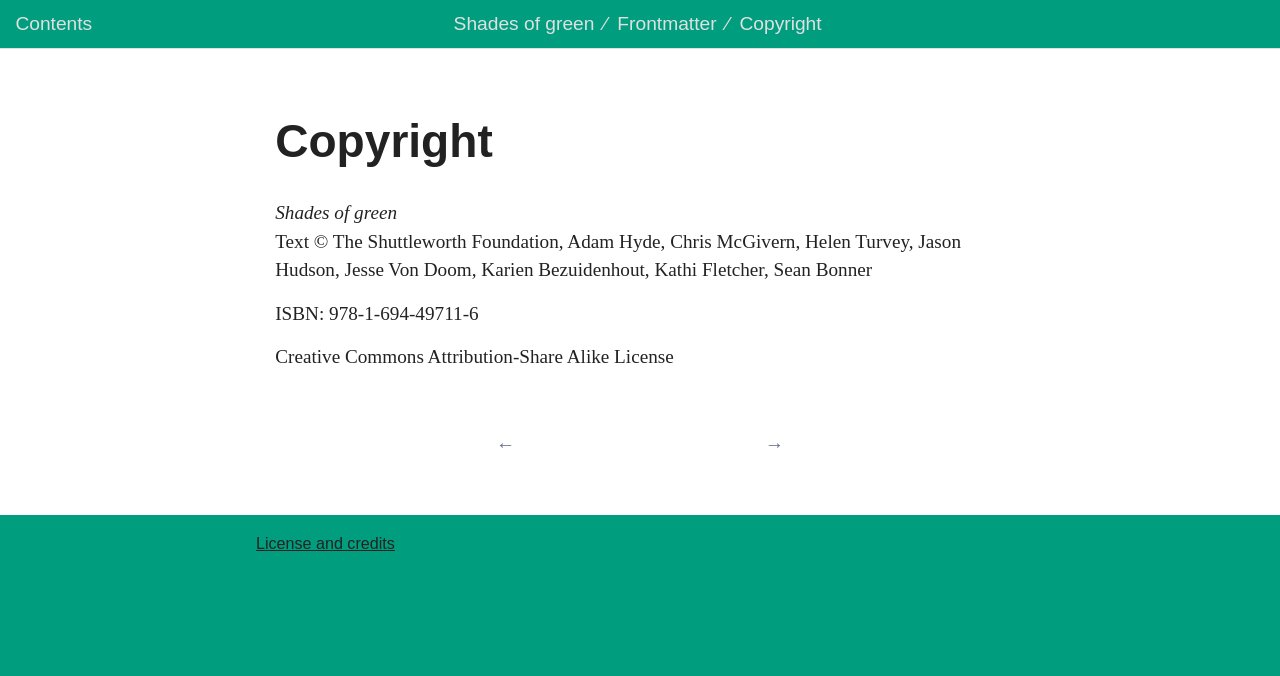
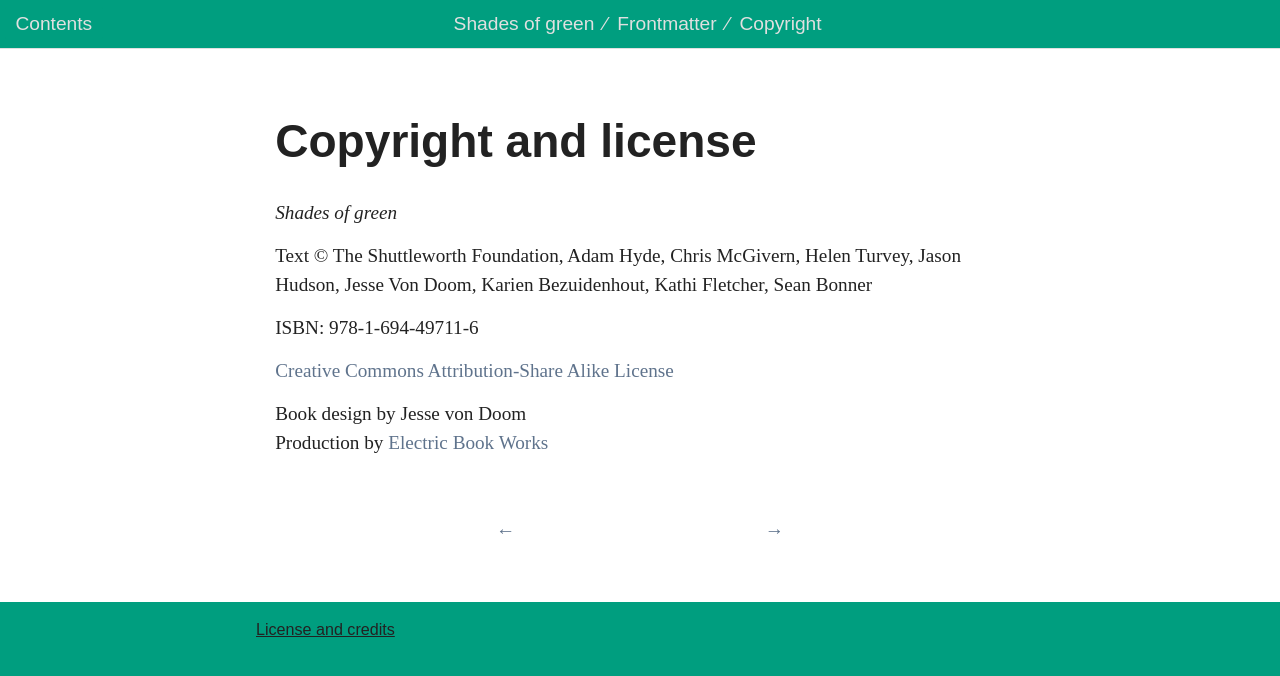
Before and after one commit to ShuttleworthFoundation/shuttleworth-foundation-shades-of-green, a Jekyll site: the page built from book/text/0-2-copyright.md, in a window 1280 px wide. Shown: the top 676 px of the page. Built offline with Jekyll 4.4.1, drawn with Linux system fonts in a browser that asks for light colours.

Commit message:
Add credits

```diff
--- a/book/text/0-2-copyright.md
+++ b/book/text/0-2-copyright.md
@@ -8,12 +8,16 @@ style: copyright-page
 
 {% include metadata %}
 
-# Copyright
+# Copyright and license
 {:.non-printing}
 
-*{{ title }}*\\
+*{{ title }}*
+
 Text © {{ creator }}
 
 {% include identifiers scheme="ISBN" %}
 
-{{ rights }}
+[{{ rights }}](https://creativecommons.org/licenses/by-sa/4.0/)
+
+Book design by Jesse von Doom\\
+Production by [Electric Book Works](https://electricbookworks.com)
```
